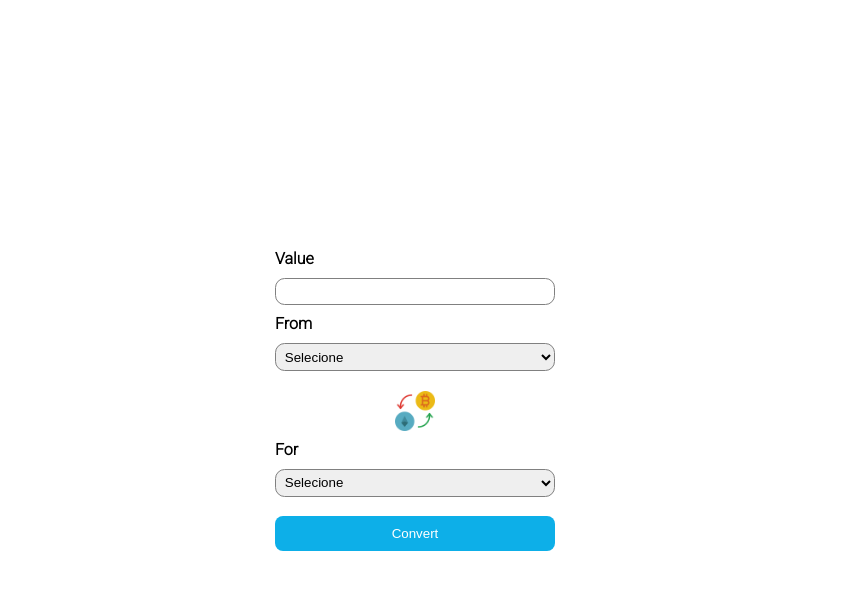
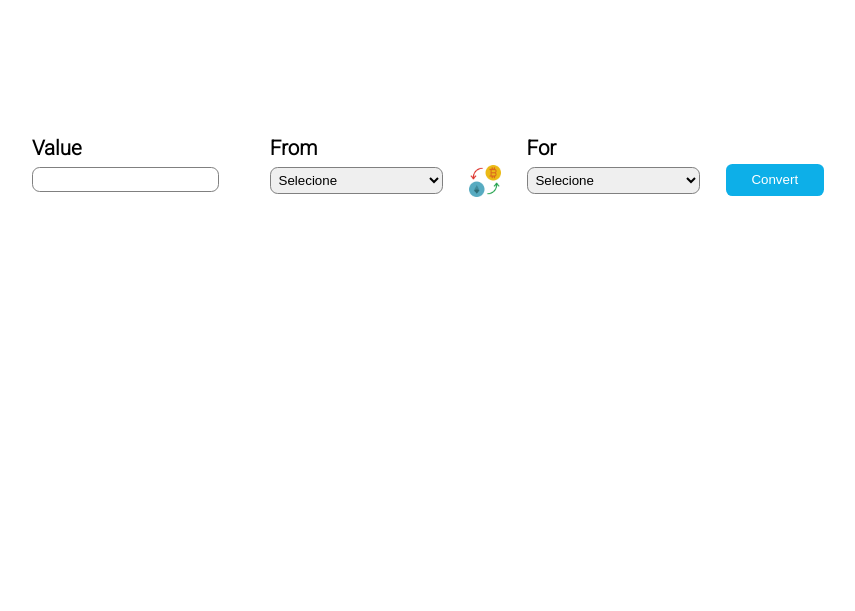
Before and after one commit to DiogoFranca/currency-converter, a plain HTML site: page index.html in a window 1280 px wide. Shown: the whole page, without its empty margins (225-1080 px from the left). Drawn offline with Linux system fonts and the light colour scheme.

Commit message:
currency-converter v1.0

```diff
--- a/assets/css/style.css
+++ b/assets/css/style.css
@@ -4,31 +4,50 @@
   box-sizing: border-box;
 }
 
+html {
+  font-size: 62.5%;
+}
+
 html,
 body {
+  height: 100vh;
+  width: 100vw;
   display: flex;
   flex-direction: column;
   align-items: center;
   justify-content: center;
-  height: 100vh;
-  width: 100vw;
+
   -webkit-font-smoothing: antialiased;
   font-family: 'Roboto', sans-serif;
+}
+
+body {
+  font-size: 1.6rem;
 }
 
 .container {
   position: relative;
   display: flex;
   flex-direction: column;
-  min-width: 20rem;
-  padding: 1.25rem;
+  /* min-width: 20rem; */
+
+  width: 90%;
+  max-width: 36rem;
+  margin: 0 auto;
+}
+
+.box-value,
+.box-from,
+.box-for {
+  display: flex;
+  flex-direction: column;
 }
 
 .container label {
   font-weight: bold;
 }
 
-.value-from-for{
+.value-from-for {
   padding: 0.3rem;
   border-radius: 0.6rem;
   border: 0.1rem solid gray;
@@ -52,14 +71,14 @@ body {
   padding: 0.6rem;
   border-radius: 0.5rem;
   border: none;
-  background-color: #0DAFE8;
+  background-color: #0dafe8;
   color: white;
 
   margin-top: 0.6rem;
 }
 
 .btn-convert:hover {
-  background-color: #00A5E0;
+  background-color: #00a5e0;
 }
 
 .box-result {
@@ -69,16 +88,17 @@ body {
   justify-content: center;
 
   position: absolute;
-  right: 1.5rem;
+  right: 0.5rem;
+  top: -2rem;
 
-  width: 85%;
-  height: 85%;
+  width: 97%;
+  height: 104%;
 
   background-color: #00ba8e;
   border-radius: 0.9rem;
   margin-top: 2rem;
 
-  font-size: 0.7rem;
+  font-size: 1.1rem;
 }
 
 .box-result p {
@@ -94,3 +114,52 @@ body {
   height: 1.25rem;
   width: 1.25rem;
 }
+
+@media (min-width: 425px) {
+  html {
+    font-size: 80%;
+  }
+
+  .box-result {
+    font-size: 1rem;
+  }
+}
+
+@media (min-width: 1024px) {
+
+  .container {
+    position: relative;
+    flex-direction: row;
+    justify-content: center;
+    height: 100%;
+    width: 100%;
+    max-width: 95rem;
+    margin-top: 10rem;
+  }
+
+  .invert-coins {
+    display: block;
+    margin-top: 2.3rem;
+  }
+
+  .btn-convert {
+    height: 2.5rem;
+    margin-top: 2.8rem;
+    padding: 0.6rem 2rem;
+  }
+
+  .container label {
+    margin: 0.6rem 2rem;
+  }
+
+  .value-from-for {
+    margin: 0 2rem;
+  }
+
+  #result {
+    width: 50vw;
+    height: 30vh;
+    margin: 15rem 22rem;
+    font-size: 1.5rem;
+  }
+}
--- a/assets/js/script.js
+++ b/assets/js/script.js
@@ -1,13 +1,63 @@
 const inputValue = document.querySelector('#value');
-let selectFrom = document.querySelector('.select-from');
+const selectFrom = document.querySelector('.select-from');
 const exchangeImg = document.querySelector('.exchange-img');
-let selectFor = document.querySelector('.select-for');
+const selectFor = document.querySelector('.select-for');
 const btnConvert = document.querySelector('.btn-convert');
 const container = document.querySelector('.container');
+const result = document.querySelector('#result');
+const selectOne = document.querySelector('.value-from-for.select-from.select-from-for');
+const selectTwo = document.querySelector('.value-from-for.select-for.select-from-for')
+const selectOption = document.querySelector('.select-option');
 
-exchangeImg.addEventListener('click', () => {
-  exchangeCoins(selectFrom, selectFor);
+const dataCurrency = [
+  {
+    symbol: 'USD',
+    currencyName: 'Dólar Americano - USD'
+  },
+  {
+    symbol: 'BRL',
+    currencyName: 'Real Brasileiro - BRL'
+  },
+  {
+    symbol: 'EUR',
+    currencyName: 'Euro - EUR'
+  },
+  {
+    symbol: 'JPY',
+    currencyName: 'Iene - JPY'
+  },
+  {
+    symbol: 'CAD',
+    currencyName: 'Dólar Canadense - CAD'
+  },
+  {
+    symbol: 'ARS',
+    currencyName: 'Peso Argentino - ARS'
+  },
+  {
+    symbol: 'CHF',
+    currencyName: 'Franco Suíço - CHF'
+  },
+  {
+    symbol: 'AUD',
+    currencyName: 'Dólar Australiano - AUD'
+  }
+];
+
+dataCurrency.map(option => {
+  const cloneOption = selectOption.cloneNode(true);
+  const cloneOptionTwo = selectOption.cloneNode(true);
+
+  cloneOption.value = option.symbol;
+  cloneOption.innerText = option.currencyName;
+
+  cloneOptionTwo.value = option.symbol;
+  cloneOptionTwo.innerText = option.currencyName;
+
+  selectOne.appendChild(cloneOption);
+  selectTwo.appendChild(cloneOptionTwo);
 });
+
 
 btnConvert.addEventListener('click', () => {
   const url = `https://economia.awesomeapi.com.br/last/${selectFrom.value}-${selectFor.value}`;
@@ -23,11 +73,14 @@ btnConvert.addEventListener('click', () => {
     };
 
     for(obj in objJson) {
-      console.log(objJson[obj])
       calculate(inputValue.value, objJson[obj].ask, objJson[obj].code, objJson[obj].codein, objJson[obj].name);
     }
 
   });
+});
+
+exchangeImg.addEventListener('click', () => {
+  exchangeCoins(selectFrom, selectFor);
 });
 
 function exchangeCoins(selectFrom, selectFor) {
@@ -40,14 +93,8 @@ function exchangeCoins(selectFrom, selectFor) {
 
 function calculate(money, exchangeRate, currencyAcronymFrom, currencyAcronymFor, currencyFullName) {
   const moneyAfterExchange = money * exchangeRate;
-  console.log(exchangeRate);
 
   showOnScreen(money, moneyAfterExchange, currencyAcronymFrom, currencyAcronymFor, currencyFullName);
-}
-
-function createDiv() {
-  const div = document.createElement('div');
-  return div;
 }
 
 function createImg() {
@@ -56,21 +103,20 @@ function createImg() {
 }
 
 function showOnScreen(money, moneyAfterExchange, currencyAcronymFrom, currencyAcronymFor, currencyFullName) {
-  const div = createDiv();
   const icon = createImg();
   const [currencyNameFrom, currencyNameFor] = currencyFullName.split('/');
 
-  div.setAttribute('class', 'box-result');
+  result.setAttribute('class', 'box-result');
   icon.setAttribute('class', 'close-icon');
-  icon.setAttribute('src', 'assets/images/close-icon.png');
+  icon.setAttribute('src', './assets/images/close-icon.png');
 
-  div.innerHTML = `<p>${money} ${currencyNameFrom}(${currencyAcronymFrom}) = ${moneyAfterExchange.toFixed(2)} ${currencyNameFor}(${currencyAcronymFor})</p>`;
-  div.appendChild(icon);
-  container.appendChild(div);
-  removeBoxResult();
+  result.innerHTML = `<p>${money} ${currencyNameFrom}(${currencyAcronymFrom}) = ${moneyAfterExchange.toFixed(2)} ${currencyNameFor}(${currencyAcronymFor})</p>`;
+  result.appendChild(icon);
+  container.appendChild(result);
+  removeResult();
 }
 
-function removeBoxResult() {
+function removeResult() {
   const closeIcon = container.querySelector('.close-icon');
 
   closeIcon.addEventListener('click', e => {
--- a/index.html
+++ b/index.html
@@ -1,56 +1,60 @@
 <!DOCTYPE html>
 <html lang="en">
   <head>
-  <meta charset="UTF-8">
-  <meta http-equiv="X-UA-Compatible" content="IE=edge">
-  <meta name="viewport" content="width=device-width, initial-scale=1.0">
-  <link rel="stylesheet" href="assets/css/style.css">
+    <meta charset="UTF-8" />
+    <meta http-equiv="X-UA-Compatible" content="IE=edge" />
+    <meta name="viewport" content="width=device-width, initial-scale=1.0" />
+    <link rel="stylesheet" href="assets/css/style.css" />
 
-  <link rel="preconnect" href="https://fonts.googleapis.com">
-<link rel="preconnect" href="https://fonts.gstatic.com" crossorigin>
-<link href="https://fonts.googleapis.com/css2?family=Roboto:wght@300&display=swap" rel="stylesheet">
+    <link rel="preconnect" href="https://fonts.googleapis.com" />
+    <link rel="preconnect" href="https://fonts.gstatic.com" crossorigin />
+    <link
+      href="https://fonts.googleapis.com/css2?family=Roboto:wght@300&display=swap"
+      rel="stylesheet"
+    />
 
     <title>Currency Converter</title>
   </head>
   <body>
     <main class="container">
+      <div class="box-value">
         <label for="value">Value</label>
-    <input type="number" id="value" class="value-from-for">
+        <input type="number" id="value" class="value-from-for" />
+      </div>
 
+      <div class="box-from">
         <label for="currency-from">From</label>
-    <select name="" id="currency-from" class="value-from-for select-from">
-      <option value="#">Selecione</option>
-      <option value="USD">Dólar Americano - USD</option>
-      <option value="BRL">Real Brasileiro - BRL</option>
-      <option value="EUR">Euro - EUR</option>
-      <option value="JPY">Iene - JPY</option>
-      <option value="CAD">Dólar Canadense - CAD</option>
-      <option value="ARS">Peso Argentino - ARS</option>
-      <option value="CHF">Franco Suíço - CHF</option>
-      <option value="AUD">Dólar Australiano - AUD</option>
+        <select
+          name=""
+          id="currency-from"
+          class="value-from-for select-from select-from-for"
+        >
+          <option value="#" class="select-option">Selecione</option>
         </select>
+      </div>
 
       <div class="invert-coins">
-      <img src="assets/images/icons8-currency-exchange-94.png" alt="icon for invert coins" class="exchange-img">
+        <img
+          src="assets/images/icons8-currency-exchange-94.png"
+          alt="icon for invert coins"
+          class="exchange-img"
+        />
       </div>
 
+      <div class="box-for">
         <label for="currency-for">For</label>
-    <select id="currency-for" class="value-from-for select-for">
+        <select
+          id="currency-for"
+          class="value-from-for select-for select-from-for"
+        >
           <option value="#">Selecione</option>
-      <option value="USD">Dólar Americano - USD</option>
-      <option value="BRL">Real Brasileiro - BRL</option>
-      <option value="EUR">Euro - EUR</option>
-      <option value="JPY">Iene - JPY</option>
-      <option value="CAD">Dólar Canadense - CAD</option>
-      <option value="ARS">Peso Argentino - ARS</option>
-      <option value="CHF">Franco Suíço - CHF</option>
-      <option value="AUD">Dólar Australiano - AUD</option>
         </select>
+      </div>
 
       <button class="btn-convert">Convert</button>
+    </main>
 
-    <section class="result"></section>
-  </main>
+    <section id="result"></section>
 
     <script src="assets/js/script.js"></script>
   </body>
```
Lines whose indentation alone changed are shown as unchanged.
